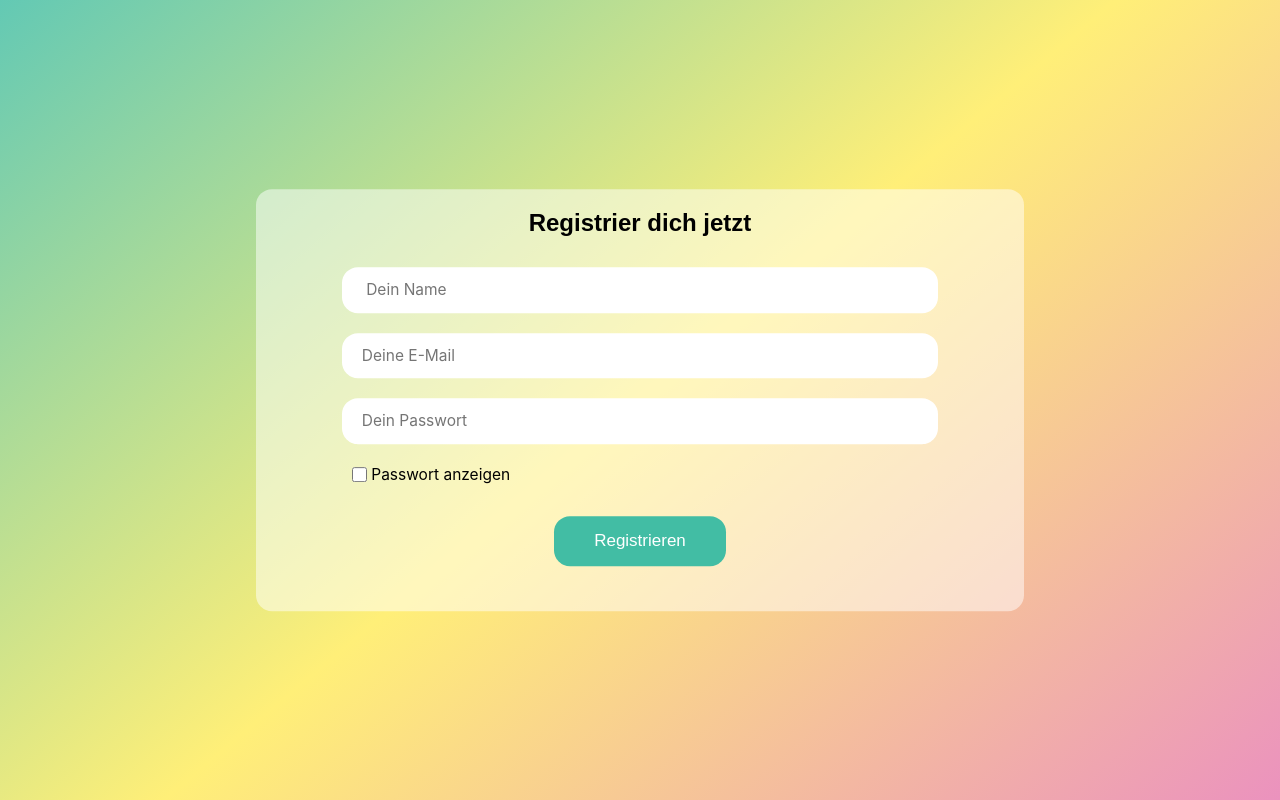
After one commit to ceya96/Comment-App, a PHP site: page /registration.php in a window 1280 px wide. The commit adds this page. Run offline with PHP 8.4, Linux system fonts and the light colour scheme.

Commit message:
Prepare registration

```diff
--- a/index.php
+++ b/index.php
@@ -1,9 +1,11 @@
 <?php
+session_start();
                         require 'Database.php';
                         require 'Comment.php';
                         require 'CommentForm.php';
                         $comment = new Comment();
                         $commentForm = new CommentForm('submitForm');
+
                         //$comment = new Comment();
 
 
@@ -75,6 +77,10 @@
                 <button class="button" name="submitForm" id="btn" type="submit">
                     senden
                 </button>
+                <button id="preCodeBtn" class="button" name="precode" type="button">
+                    ArrayCode
+                </button>
+
                 <h2>
                     Kommentare
                 </h2>
--- /dev/null
+++ b/registration.css
@@ -0,0 +1,98 @@
+*{
+    box-sizing: border-box;
+    padding:0;
+    margin: 0;
+}
+h2{
+    font-family: sans-serif;
+    text-align: center;
+    word-wrap: break-word;
+    margin-top: 15px;
+    margin-bottom: 25px;
+}
+body{
+    font-family: sans-serif;
+    background: linear-gradient(320deg, #eb92be, #ffef78,#63c9b4);
+    height: 100vh;
+}
+.container{
+    width: 60%;
+    position: fixed;
+    top: 50%;
+    left: 50%;
+    translate: -50% -50%;
+    background: rgba(255, 255, 255, 0.5);
+    padding: 5px;
+    border-radius: 16px;
+}
+input[type="text"], input[type="email"], input[type="password"]{
+    width: 100%;
+    padding: 12px 20px;
+    margin-bottom: 20px;
+    background: white;
+    border: none;
+    border-radius: 16px;
+    font-family:-apple-system,BlinkMacSystemFont,'Segoe UI',Roboto,Oxygen,Ubuntu,Cantarell,'Open Sans','Helvetica Neue',sans-serif;;
+    font-size: 15.5px;
+    line-height: 1.4;
+}
+input[type="checkbox"]{
+    padding: 12px 20px;
+    margin-left: 10px;
+    width: 15px;
+    height: 15px;
+    vertical-align: middle;
+
+}
+#passwordLabel{
+    font-family:-apple-system,BlinkMacSystemFont,'Segoe UI',Roboto,Oxygen,Ubuntu,Cantarell,'Open Sans','Helvetica Neue',sans-serif;;
+    font-size: 15.5px;
+    line-height: 1.4;
+    vertical-align: middle;
+}
+textarea{
+    width: 100%;
+    max-width: 100%;
+    min-width: 100%;
+    margin-top: 20px;
+    padding: 12px 20px;
+    background: white;
+    border-radius: 16px;
+    font-family:-apple-system,BlinkMacSystemFont,'Segoe UI',Roboto,Oxygen,Ubuntu,Cantarell,'Open Sans','Helvetica Neue',sans-serif;;
+    font-size: 15.5px;
+    line-height: 1.4;
+    border: none;
+    resize: none;
+}
+::placeholder {
+    font-family:-apple-system,BlinkMacSystemFont,'Segoe UI',Roboto,Oxygen,Ubuntu,Cantarell,'Open Sans','Helvetica Neue',sans-serif;;
+    font-size: 15.5px;
+    line-height: 1.4;
+}
+.button {
+    margin: 30px auto 35px auto;
+    background: #42bda4;
+    color: white;
+    padding: 15px 40px;
+    cursor: pointer;
+    display: block;
+    border-radius: 16px;
+    border: none;
+    font-size: 17px;
+    font-family: sans-serif;
+}
+.button:hover {
+    background-color: #2e8674;
+}
+.button:active {
+    background-color:  #2e8674;
+    box-shadow: 0 2px #2e8674;
+    transform: translateY(4px);
+}
+
+.container-form {
+    width: 80%;
+    margin: auto;
+    background: rgba(255, 255, 255, 0);
+    padding: 5px;
+}
--- /dev/null
+++ b/registration.php
@@ -0,0 +1,45 @@
+<?php
+
+?>
+
+<!DOCTYPE html>
+<html lang="en">
+<head>
+    <link rel="stylesheet" href="registration.css">
+    <meta charset="UTF-8">
+    <meta name="viewport" content="width=device-width, initial-scale=1.0">
+    <title>Registration</title>
+</head>
+<body>
+
+    <div id="containerid" class="container">
+        <h2 class="header">
+            Registrier dich jetzt
+        </h2>
+        <div class="container-form">
+            <form id="input" method= "POST" action="">
+                <label for="name"></label>
+                <input type="text" id="name" name="username" required placeholder=" Dein Name">
+                <label for="email"></label>
+                <input type="email" id="email" name="email"  required placeholder="Deine E-Mail">
+                <label for="password"></label>
+                <input type="password" id="password" name="password"  required placeholder="Dein Passwort">
+                <input type="checkbox" name="checkbox" onclick="showPassword()">
+                <label id="passwordLabel" for="checkbox">Passwort anzeigen</label>
+                <button class="button" name="submitRegistration" id="btn" type="submit">
+                    Registrieren
+                </button>
+            </form>
+        </div>
+    </div>
+<script>
+    function showPassword() {
+        var x = document.getElementById("password");
+        if (x.type === "password") {
+            x.type = "text";
+        } else {
+            x.type = "password";
+        }
+    }
+</script>
+</body>
```
Also changed, not shown: login.php (added).
